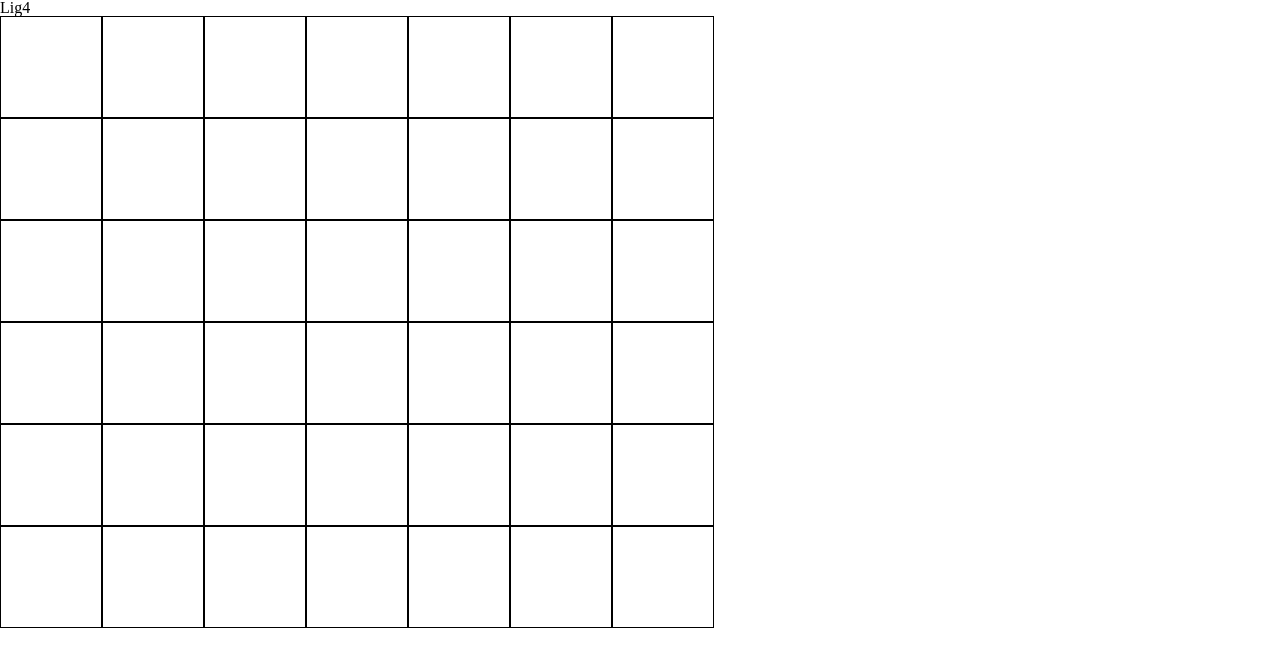
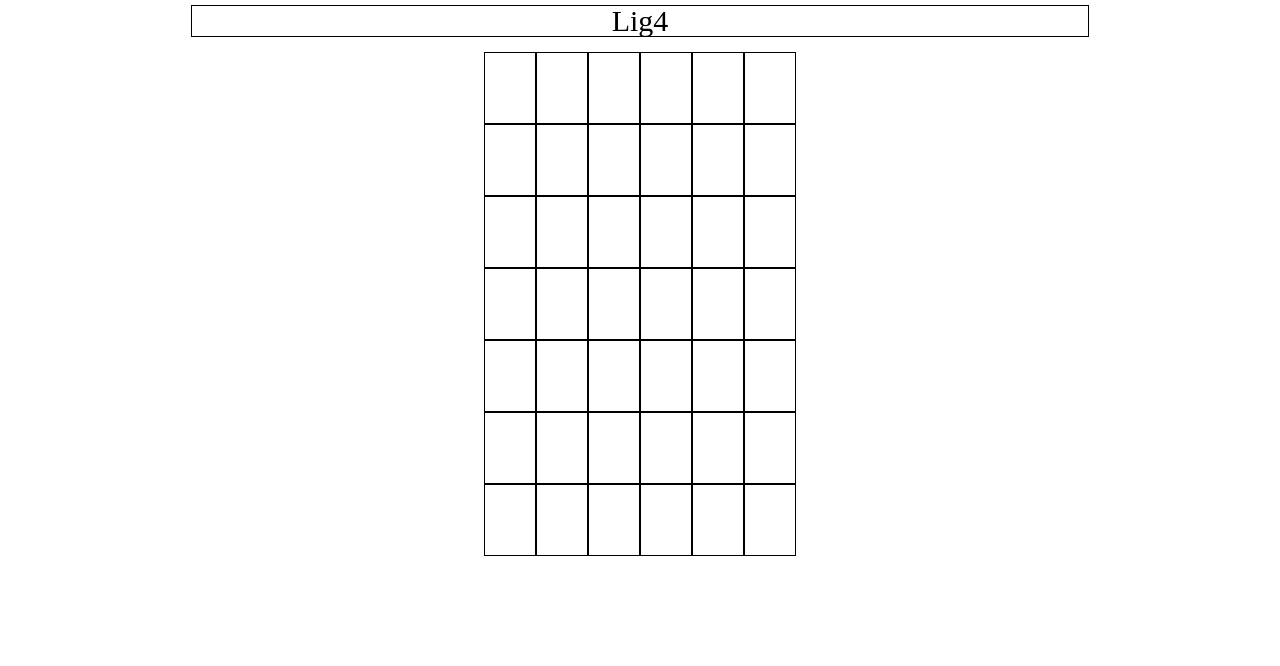
Before and after one commit to Kenzie-Academy-Brasil-Developers/entrega-lig-4-sprint-5-Caique-Cavalheiro, a plain HTML site: page index.html in a window 1280 px wide. Drawn offline with Linux system fonts and the light colour scheme.

Commit message:
estilizando no css, tabelas centralizadas

```diff
--- a/assets/style/style.css
+++ b/assets/style/style.css
@@ -1,28 +1,51 @@
 /* Variaveis */
 :root{}
+
 /* Body */
-body{}
+body{
+    display: flex;
+    flex-direction: column;
+    align-items: center;
+    justify-content: center;
+}
 
 /* Header */
-.header{}
+.header{
+    display: flex;
+    justify-content: center;
+    align-items: center;
+    margin-top: 5px;
+    border: 1px solid black;
+    width: 70%;
+}
 .header__title{}
+
+header h1 {
+    font-size: 30px;
+}
 
 /* Footer */
 .footer{}
 
 /* Main */
-.main{}
+.main{
+    margin-top: 15px;
+    display: flex;
+    justify-content: center;
+    align-items: center;
+}
+
+section{
+    display: flex;
+    flex-direction: column;
+}
+
+.linha{
+    width: 50px;
+    height: 70px;
+    border: 1px solid black;
+}
 
 /* Media Queries */
 @media screen and (min-width: 768px){}
 @media screen and (min-width: 1024px){}
-
-section{
-    display: flex;
-}
-
-.linha{
-    width: 100px;
-    height: 100px;
-    border: 1px solid black;
-}
```
